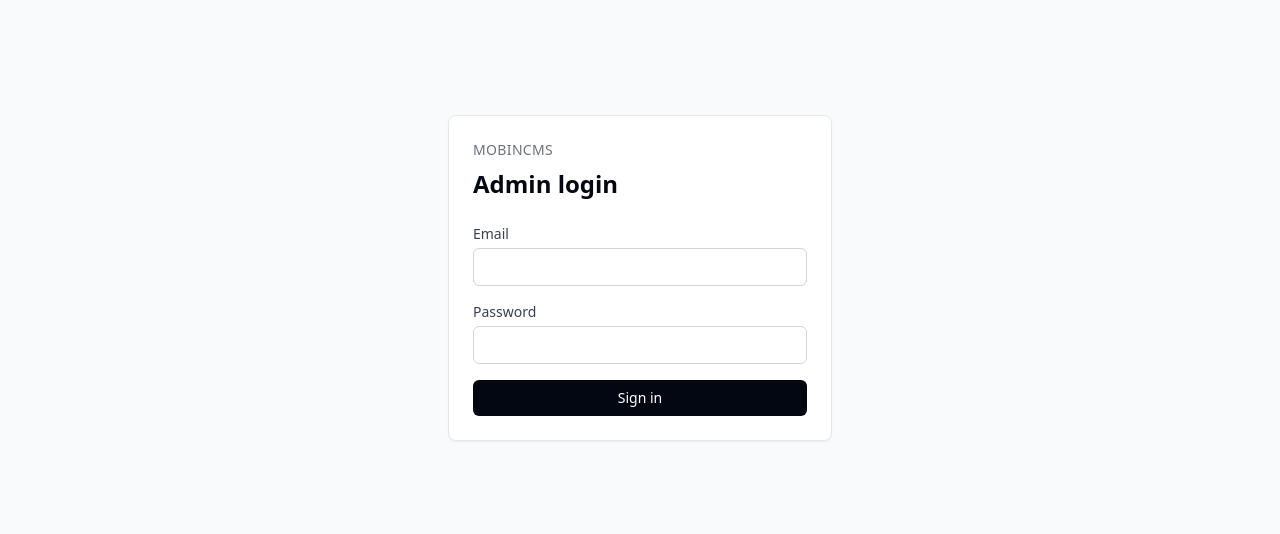
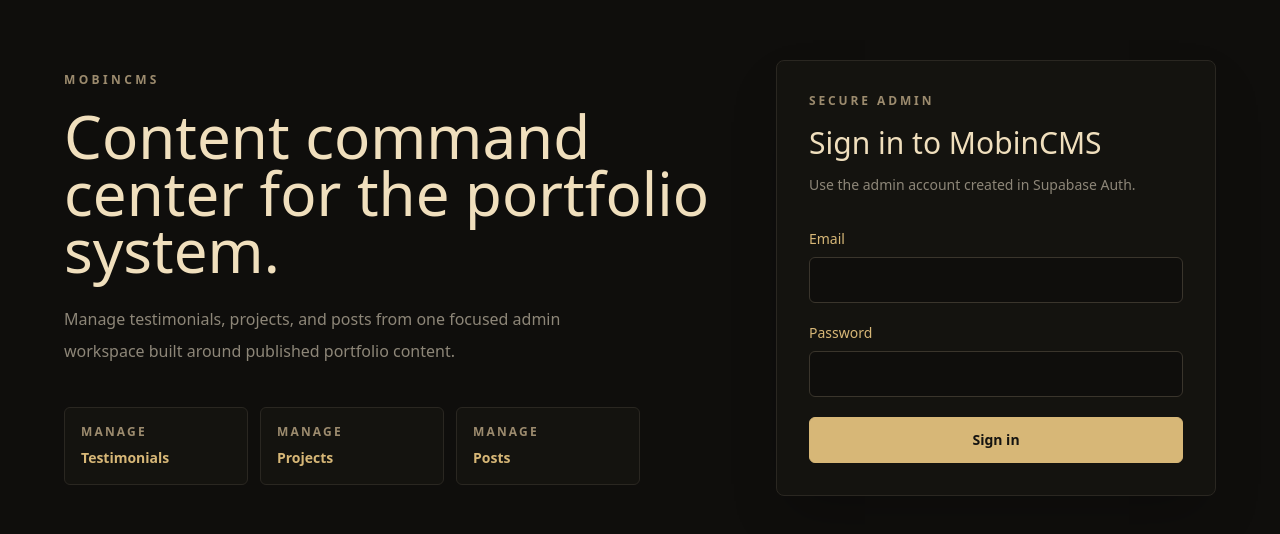
Before and after one commit to Mobinmgh/my-cms, a Next.js app: page /login in a window 1280 px wide. Shown: the part 122-656 px from the top of the page. Built offline with nearby package versions, Linux system fonts and the light colour scheme; no server answers.

Commit message:
fixed new ui issues

```diff
--- a/app/admin/layout.jsx
+++ b/app/admin/layout.jsx
@@ -87,9 +87,9 @@
   }, [router])
 
   return (
-    <div className="min-h-screen bg-[#0f0e0c] text-[#f0dfbd]">
-      <div className="mx-auto grid min-h-screen max-w-7xl gap-0 lg:grid-cols-[280px_1fr]">
-        <aside className="border-b border-[#2a2721] bg-[#14130f] px-5 py-5 lg:border-b-0 lg:border-r lg:px-6 lg:py-8">
+    <div className="min-h-screen w-full bg-[#0f0e0c] text-[#f0dfbd]">
+      <div className="grid min-h-screen w-full gap-0 lg:grid-cols-[280px_minmax(0,1fr)]">
+        <aside className="w-full border-b border-[#2a2721] bg-[#14130f] px-5 py-5 lg:min-h-screen lg:w-[280px] lg:border-b-0 lg:border-r lg:px-6 lg:py-8">
           <Link className="block" href="/admin">
             <p className="text-xs font-semibold uppercase tracking-[0.24em] text-[#9c8b6e]">
               Content Studio
@@ -116,7 +116,7 @@
           </nav>
         </aside>
 
-        <div className="min-w-0 px-5 py-5 sm:px-6 lg:px-8 lg:py-8">
+        <div className="min-w-0 flex-1 px-5 py-5 sm:px-6 lg:px-8 lg:py-8">
           <header className="mb-6 flex flex-col gap-4 border-b border-[#2a2721] pb-6 sm:flex-row sm:items-center sm:justify-between">
             <div>
               <p className="text-xs font-semibold uppercase tracking-[0.22em] text-[#9c8b6e]">
@@ -132,7 +132,7 @@
           <main
             className={`min-h-[calc(100vh-170px)] rounded-lg border p-5 shadow-2xl sm:p-6 lg:p-8 ${
               isDashboard
-                ? 'border-[#2a2721] bg-[#14130f]'
+                ? 'border-transparent bg-transparent p-0 shadow-none sm:p-0 lg:p-0'
                 : 'border-[#2a2721] bg-[#f4efe6] text-gray-950'
             }`}
           >
--- a/app/admin/page.jsx
+++ b/app/admin/page.jsx
@@ -1,5 +1,8 @@
+'use client'
+
 import Link from 'next/link'
-import { createSupabaseServerClient } from '../../lib/supabase-server'
+import { useEffect, useState } from 'react'
+import { createSupabaseBrowserClient } from '../../lib/supabase'
 
 const dashboardSections = [
   {
@@ -7,6 +10,7 @@
     description: 'Client proof and portfolio quotes.',
     manageHref: '/admin/testimonials',
     newHref: '/admin/testimonials/new',
+    tableName: 'testimonials',
     stats: [
       { key: 'total', label: 'Total' },
       { key: 'published', label: 'Published' },
@@ -16,8 +20,10 @@
   {
     title: 'Projects',
     description: 'Case studies and featured work.',
+    includeFeatured: true,
     manageHref: '/admin/projects',
     newHref: '/admin/projects/new',
+    tableName: 'projects',
     stats: [
       { key: 'total', label: 'Total' },
       { key: 'published', label: 'Published' },
@@ -30,6 +36,7 @@
     description: 'Long-form writing and updates.',
     manageHref: '/admin/posts',
     newHref: '/admin/posts/new',
+    tableName: 'posts',
     stats: [
       { key: 'total', label: 'Total' },
       { key: 'published', label: 'Published' },
@@ -37,6 +44,21 @@
     ],
   },
 ]
+
+const emptyStats = {
+  draft: 0,
+  error: '',
+  featured: 0,
+  isLoading: true,
+  published: 0,
+  total: 0,
+}
+
+function getInitialStats() {
+  return Object.fromEntries(
+    dashboardSections.map((section) => [section.title, emptyStats]),
+  )
+}
 
 async function getCount(supabase, tableName, applyFilter = (query) => query) {
   const query = supabase.from(tableName).select('*', {
@@ -52,56 +74,52 @@
   return count ?? 0
 }
 
-async function getContentStats(supabase, tableName, includeFeatured = false) {
-  const stats = {
-    draft: 0,
-    error: '',
-    featured: 0,
-    published: 0,
-    total: 0,
-  }
-
+async function getContentStats(supabase, section) {
   try {
     const [total, published, draft, featured] = await Promise.all([
-      getCount(supabase, tableName),
-      getCount(supabase, tableName, (query) =>
+      getCount(supabase, section.tableName),
+      getCount(supabase, section.tableName, (query) =>
         query.eq('is_published', true),
       ),
-      getCount(supabase, tableName, (query) =>
+      getCount(supabase, section.tableName, (query) =>
         query.eq('is_published', false),
       ),
-      includeFeatured
-        ? getCount(supabase, tableName, (query) =>
+      section.includeFeatured
+        ? getCount(supabase, section.tableName, (query) =>
             query.eq('is_featured', true),
           )
         : Promise.resolve(0),
     ])
 
     return {
-      ...stats,
       draft,
+      error: '',
       featured,
+      isLoading: false,
       published,
       total,
     }
   } catch (error) {
     return {
-      ...stats,
+      ...emptyStats,
       error:
         error instanceof Error
           ? error.message
-          : `Could not load ${tableName} stats.`,
+          : `Could not load ${section.tableName} stats.`,
+      isLoading: false,
     }
   }
 }
 
-function StatCard({ label, value }) {
+function StatCard({ isLoading, label, value }) {
   return (
     <div className="rounded-md border border-[#2a2721] bg-[#171612] p-5">
       <p className="text-xs font-semibold uppercase tracking-[0.18em] text-[#8d8678]">
         {label}
       </p>
-      <p className="mt-4 text-4xl font-semibold text-[#f0dfbd]">{value}</p>
+      <p className="mt-4 text-4xl font-semibold text-[#f0dfbd]">
+        {isLoading ? '...' : value}
+      </p>
     </div>
   )
 }
@@ -122,18 +140,32 @@
   )
 }
 
-export default async function AdminDashboardPage() {
-  const supabase = createSupabaseServerClient()
-  const [testimonials, projects, posts] = await Promise.all([
-    getContentStats(supabase, 'testimonials'),
-    getContentStats(supabase, 'projects', true),
-    getContentStats(supabase, 'posts'),
-  ])
-  const statsBySection = {
-    Posts: posts,
-    Projects: projects,
-    Testimonials: testimonials,
-  }
+export default function AdminDashboardPage() {
+  const [statsBySection, setStatsBySection] = useState(getInitialStats)
+
+  useEffect(() => {
+    let isMounted = true
+    const supabase = createSupabaseBrowserClient()
+
+    async function loadStats() {
+      const entries = await Promise.all(
+        dashboardSections.map(async (section) => [
+          section.title,
+          await getContentStats(supabase, section),
+        ]),
+      )
+
+      if (isMounted) {
+        setStatsBySection(Object.fromEntries(entries))
+      }
+    }
+
+    loadStats()
+
+    return () => {
+      isMounted = false
+    }
+  }, [])
 
   return (
     <div>
@@ -192,6 +224,7 @@
               <div className="mt-6 grid gap-4 sm:grid-cols-2 xl:grid-cols-4">
                 {section.stats.map((stat) => (
                   <StatCard
+                    isLoading={sectionStats.isLoading}
                     key={stat.key}
                     label={stat.label}
                     value={sectionStats.error ? '-' : sectionStats[stat.key]}
--- a/app/login/page.jsx
+++ b/app/login/page.jsx
@@ -50,27 +50,60 @@
   }
 
   return (
-    <main className="flex min-h-screen items-center justify-center bg-gray-50 px-6 py-12">
-      <div className="w-full max-w-sm rounded-lg border border-gray-200 bg-white p-6 shadow-sm">
-        <div>
-          <p className="text-sm font-medium uppercase tracking-wide text-gray-500">
+    <main className="min-h-screen bg-[#0f0e0c] px-5 py-8 text-[#f0dfbd] sm:px-6 lg:px-8">
+      <div className="mx-auto grid min-h-[calc(100vh-4rem)] max-w-6xl gap-10 lg:grid-cols-[1fr_440px] lg:items-center">
+        <section className="hidden lg:block">
+          <p className="text-xs font-semibold uppercase tracking-[0.28em] text-[#9c8b6e]">
             MobinCMS
           </p>
-          <h1 className="mt-2 text-2xl font-semibold text-gray-950">
-            Admin login
+          <h1 className="mt-5 max-w-3xl text-6xl font-normal leading-[0.95] text-[#f0dfbd]">
+            Content command center for the portfolio system.
           </h1>
+          <p className="mt-6 max-w-xl text-base leading-8 text-[#8d8678]">
+            Manage testimonials, projects, and posts from one focused admin
+            workspace built around published portfolio content.
+          </p>
+          <div className="mt-10 grid max-w-xl grid-cols-3 gap-3">
+            {['Testimonials', 'Projects', 'Posts'].map((item) => (
+              <div
+                className="rounded-md border border-[#2a2721] bg-[#14130f] p-4"
+                key={item}
+              >
+                <p className="text-xs font-semibold uppercase tracking-[0.18em] text-[#9c8b6e]">
+                  Manage
+                </p>
+                <p className="mt-2 text-sm font-semibold text-[#d7b777]">
+                  {item}
+                </p>
+              </div>
+            ))}
+          </div>
+        </section>
+
+        <section className="flex items-center justify-center">
+          <div className="w-full max-w-md rounded-lg border border-[#2a2721] bg-[#14130f] p-6 shadow-2xl sm:p-8">
+            <div>
+              <p className="text-xs font-semibold uppercase tracking-[0.24em] text-[#9c8b6e]">
+                Secure admin
+              </p>
+              <h2 className="mt-4 text-3xl font-normal text-[#f0dfbd]">
+                Sign in to MobinCMS
+              </h2>
+              <p className="mt-3 text-sm leading-6 text-[#8d8678]">
+                Use the admin account created in Supabase Auth.
+              </p>
             </div>
 
-        <form className="mt-6 space-y-4" onSubmit={handleSubmit}>
+            <form className="mt-8 space-y-5" onSubmit={handleSubmit}>
               <div>
                 <label
-              className="block text-sm font-medium text-gray-700"
+                  className="block text-sm font-medium text-[#d7b777]"
                   htmlFor="email"
                 >
                   Email
                 </label>
                 <input
-              className="mt-1 block w-full rounded-md border border-gray-300 px-3 py-2 text-sm text-gray-950 outline-none focus:border-gray-950 focus:ring-1 focus:ring-gray-950"
+                  className="mt-2 block w-full rounded-md border border-[#3a352c] bg-[#0f0e0c] px-3 py-3 text-sm text-[#f0dfbd] outline-none transition placeholder:text-[#6f6759] focus:border-[#d7b777] focus:ring-1 focus:ring-[#d7b777]"
                   id="email"
                   name="email"
                   type="email"
@@ -83,13 +116,13 @@
 
               <div>
                 <label
-              className="block text-sm font-medium text-gray-700"
+                  className="block text-sm font-medium text-[#d7b777]"
                   htmlFor="password"
                 >
                   Password
                 </label>
                 <input
-              className="mt-1 block w-full rounded-md border border-gray-300 px-3 py-2 text-sm text-gray-950 outline-none focus:border-gray-950 focus:ring-1 focus:ring-gray-950"
+                  className="mt-2 block w-full rounded-md border border-[#3a352c] bg-[#0f0e0c] px-3 py-3 text-sm text-[#f0dfbd] outline-none transition placeholder:text-[#6f6759] focus:border-[#d7b777] focus:ring-1 focus:ring-[#d7b777]"
                   id="password"
                   name="password"
                   type="password"
@@ -101,13 +134,13 @@
               </div>
 
               {errorMessage ? (
-            <p className="rounded-md bg-red-50 px-3 py-2 text-sm text-red-700">
+                <p className="rounded-md border border-red-900/50 bg-red-950/40 px-3 py-2 text-sm text-red-200">
                   {errorMessage}
                 </p>
               ) : null}
 
               <button
-            className="w-full rounded-md bg-gray-950 px-4 py-2 text-sm font-medium text-white hover:bg-gray-800 disabled:cursor-not-allowed disabled:bg-gray-400"
+                className="w-full rounded-md border border-[#d7b777] bg-[#d7b777] px-4 py-3 text-sm font-semibold text-[#151411] transition hover:bg-[#f0dfbd] disabled:cursor-not-allowed disabled:border-[#6f6759] disabled:bg-[#3a352c] disabled:text-[#8d8678]"
                 type="submit"
                 disabled={isSubmitting}
               >
@@ -115,6 +148,8 @@
               </button>
             </form>
           </div>
+        </section>
+      </div>
     </main>
   )
 }
```
Lines whose indentation alone changed are shown as unchanged.
